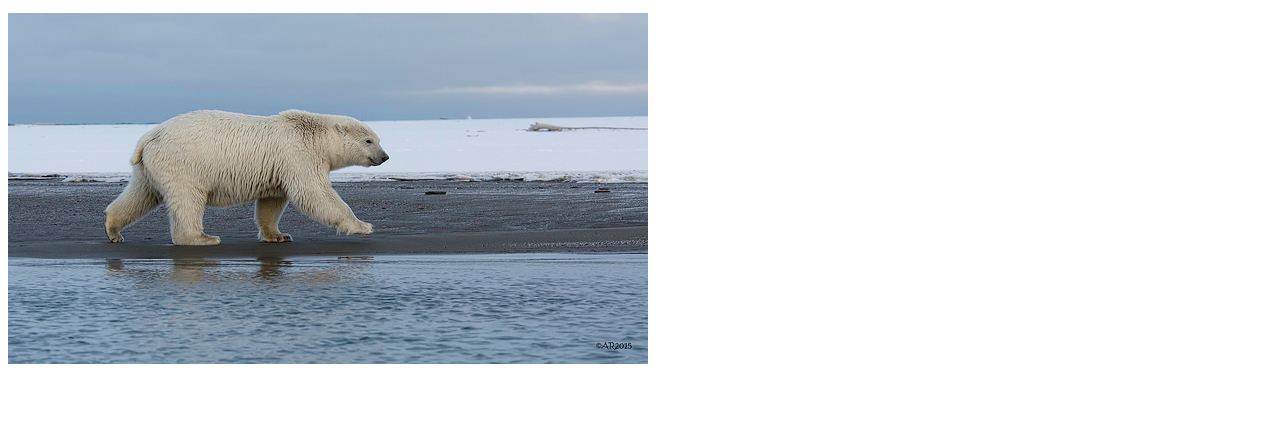
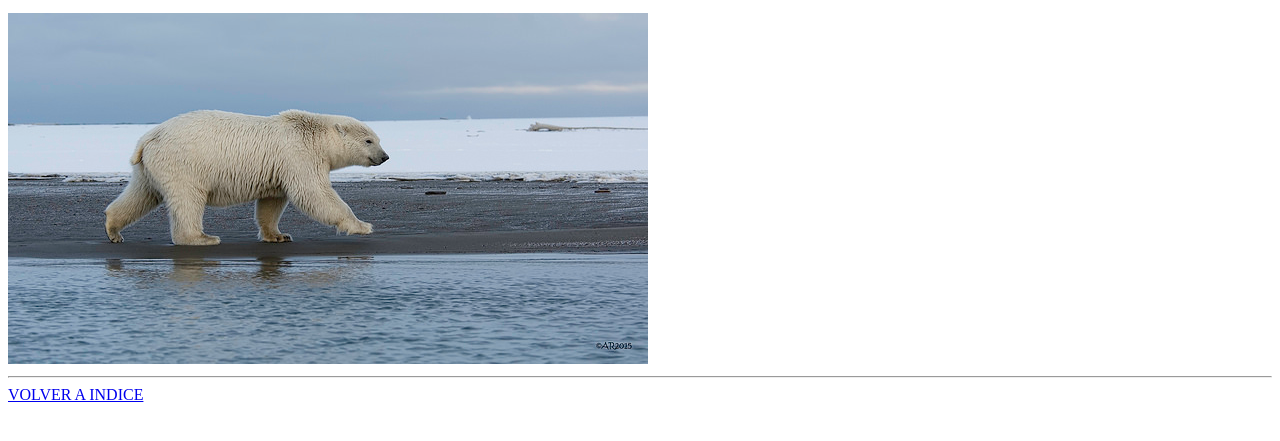
Before and after one commit to jponcecl/website, a plain HTML site: page about.html in a window 1280 px wide. Shown: the part 101-542 px from the top of the page. Drawn offline with Linux system fonts and the light colour scheme.

Commit message:
Agrega link volver a index

```diff
--- a/about.html
+++ b/about.html
@@ -13,5 +13,7 @@
      <a href="https://www.flickr.com/photos/puliarfanita/22959238329">
        <img src="images/polar_bear.jpg" alt="Polar bear">
      </a>
+     <hr>
+     <a href="index.html">VOLVER A INDICE</a>
    </body>
 </html>
```
